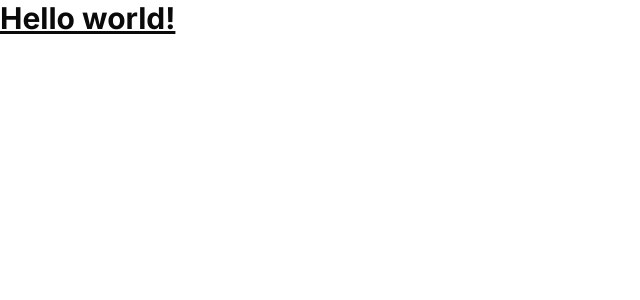
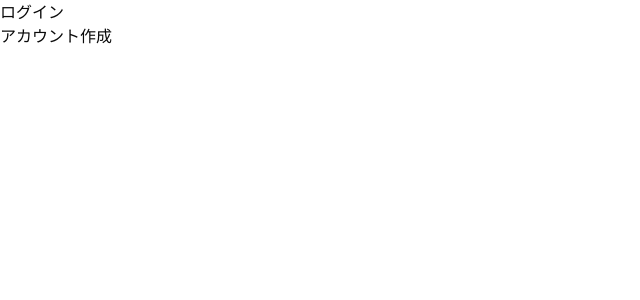
Before and after one commit to nakajima97/2025-simple-sns, a Next.js app: page / in a window 1280 px wide. Shown: the top 300 px of the page, without its empty margins (0-640 px from the left). Built offline with nearby package versions, Linux system fonts and the light colour scheme.

Commit message:
#8 トップページに必要なリンクを追加

```diff
--- a/src/app/page.tsx
+++ b/src/app/page.tsx
@@ -1,7 +1,12 @@
+import Link from "next/link";
+
 export default function Home() {
   return (
-    <main>
-      <h1 className="text-3xl font-bold underline">Hello world!</h1>
-    </main>
+    <div>
+      <ul>
+        <li><Link href='/login'>ログイン</Link></li>
+        <li><Link href='/signup'>アカウント作成</Link></li>
+      </ul>
+    </div>
   );
 }
```
